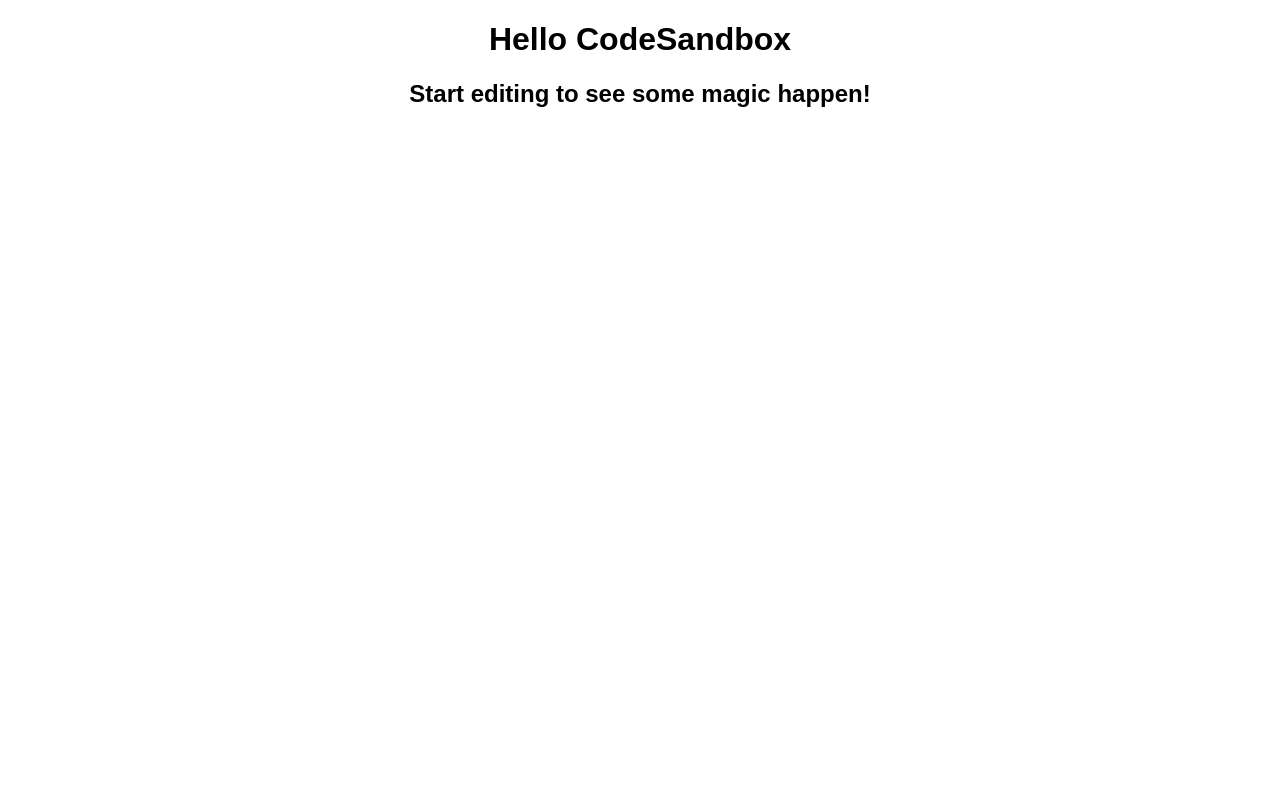
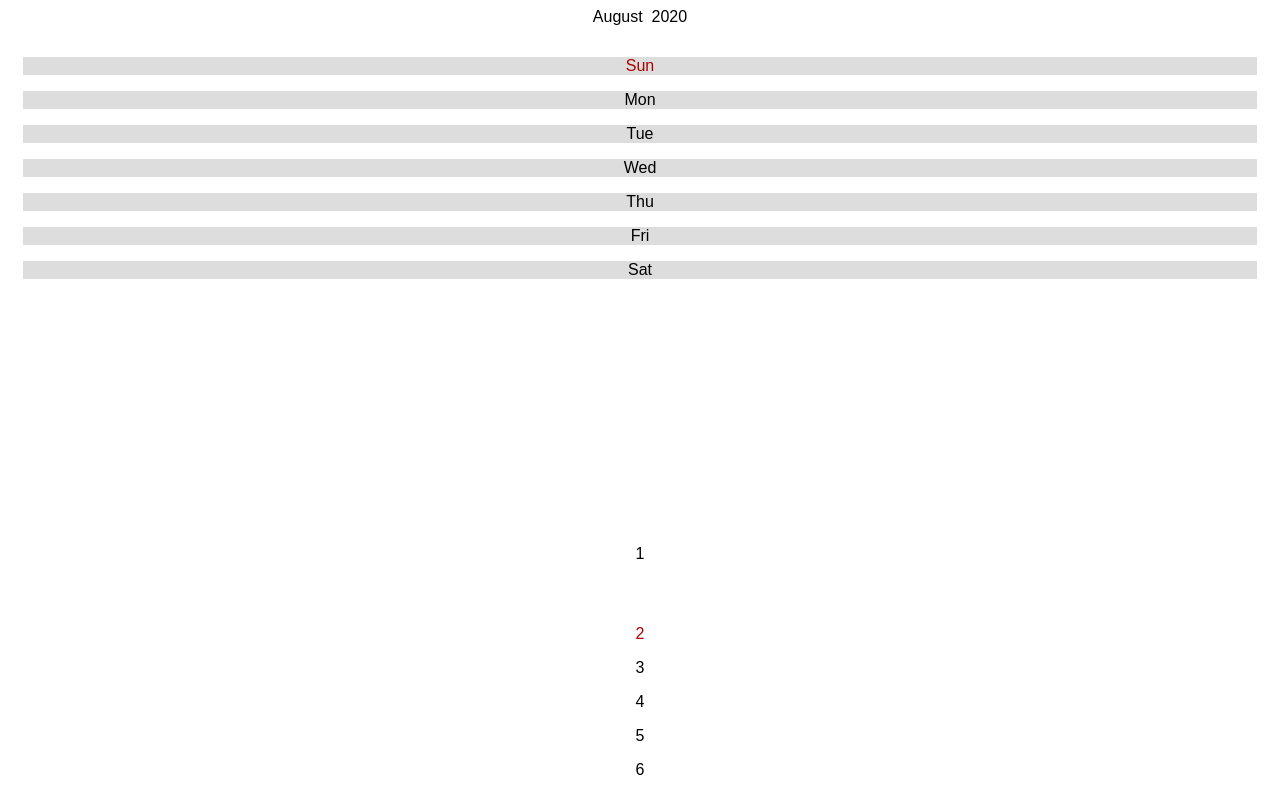
Before and after one commit to jaggu07/react-custom-calender, a React (Create React App) app: page / in a window 1280 px wide. Shown: the top 795 px of the page. Built offline with nearby package versions, Linux system fonts and the light colour scheme.

Commit message:
calender data added

```diff
--- a/src/App.js
+++ b/src/App.js
@@ -1,10 +1,105 @@
-import React from "react";
+import React, { useState } from "react";
 import "./styles.css";
 
 export default function App() {
+  const [activeDate, setActiveDate] = useState(new Date());
+  const months = [
+    "January",
+    "February",
+    "March",
+    "April",
+    "May",
+    "June",
+    "July",
+    "August",
+    "September",
+    "October",
+    "November",
+    "December"
+  ];
+
+  const weekDays = ["Sun", "Mon", "Tue", "Wed", "Thu", "Fri", "Sat"],
+    nDays = [31, 28, 31, 30, 31, 30, 31, 31, 30, 31, 30, 31];
+  const generateMatrix = () => {
+    var matrix = [];
+    // Create header
+    matrix[0] = weekDays;
+    var year = activeDate.getFullYear();
+    var month = activeDate.getMonth();
+
+    var firstDay = new Date(year, month, 1).getDay();
+    var maxDays = nDays[month];
+    if (month === 1) {
+      // February
+      if ((year % 4 === 0 && year % 100 !== 0) || year % 400 === 0) {
+        maxDays += 1;
+      }
+    }
+    // More code here
+    var counter = 1;
+    for (var row = 1; row < 7; row++) {
+      matrix[row] = [];
+      for (var col = 0; col < 7; col++) {
+        matrix[row][col] = -1;
+        if (row === 1 && col >= firstDay) {
+          // Fill in rows only after the first day of the month
+          matrix[row][col] = counter++;
+        } else if (row > 1 && counter <= maxDays) {
+          // Fill in rows only if the counter's not greater than
+          // the number of days in the month
+          matrix[row][col] = counter++;
+        }
+      }
+    }
+    console.log(matrix);
+    return matrix;
+  };
+  var rows = [];
+  rows = generateMatrix().map((row, rowIndex) => {
+    var rowItems = row.map((item, colIndex) => {
+      return (
+        <p
+          key={Math.random() * 100}
+          style={{
+            flex: 1,
+            height: 18,
+            textAlign: "center",
+            // Highlight header
+            backgroundColor: rowIndex === 0 ? "#ddd" : "#fff",
+            // Highlight Sundays
+            color: colIndex === 0 ? "#a00" : "#000",
+            // Highlight current date
+            fontWeight: item === activeDate.getDate() ? "bold" : ""
+          }}
+          onPress={() => this._onPress(item)}
+        >
+          {item !== -1 ? item : ""}
+        </p>
+      );
+    });
+    return (
+      <div
+        style={{
+          flex: 1,
+          flexDirection: "row",
+          padding: 15,
+          justifyContent: "space-around",
+          alignItems: "center"
+        }}
+      >
+        {rowItems}
+      </div>
+    );
+  });
+
   return (
     <div className="App">
-      <h1>Hello CodeSandbox</h1>
+      <div>
+        {months[activeDate.getMonth()]} &nbsp;
+        {activeDate.getFullYear()}
+        {rows}
+      </div>
+      <h1>Hello CodeSandbox {activeDate.toDateString()}</h1>
       <h2>Start editing to see some magic happen!</h2>
     </div>
   );
```
